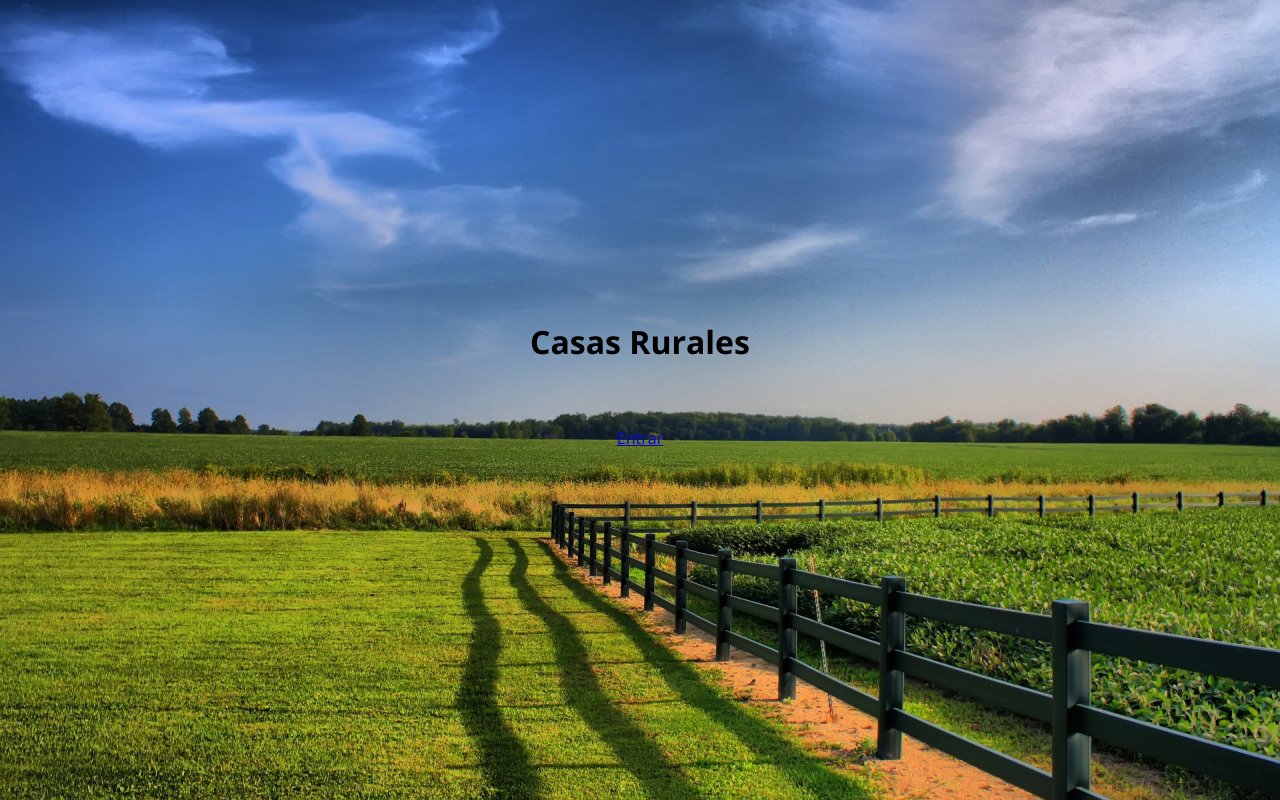
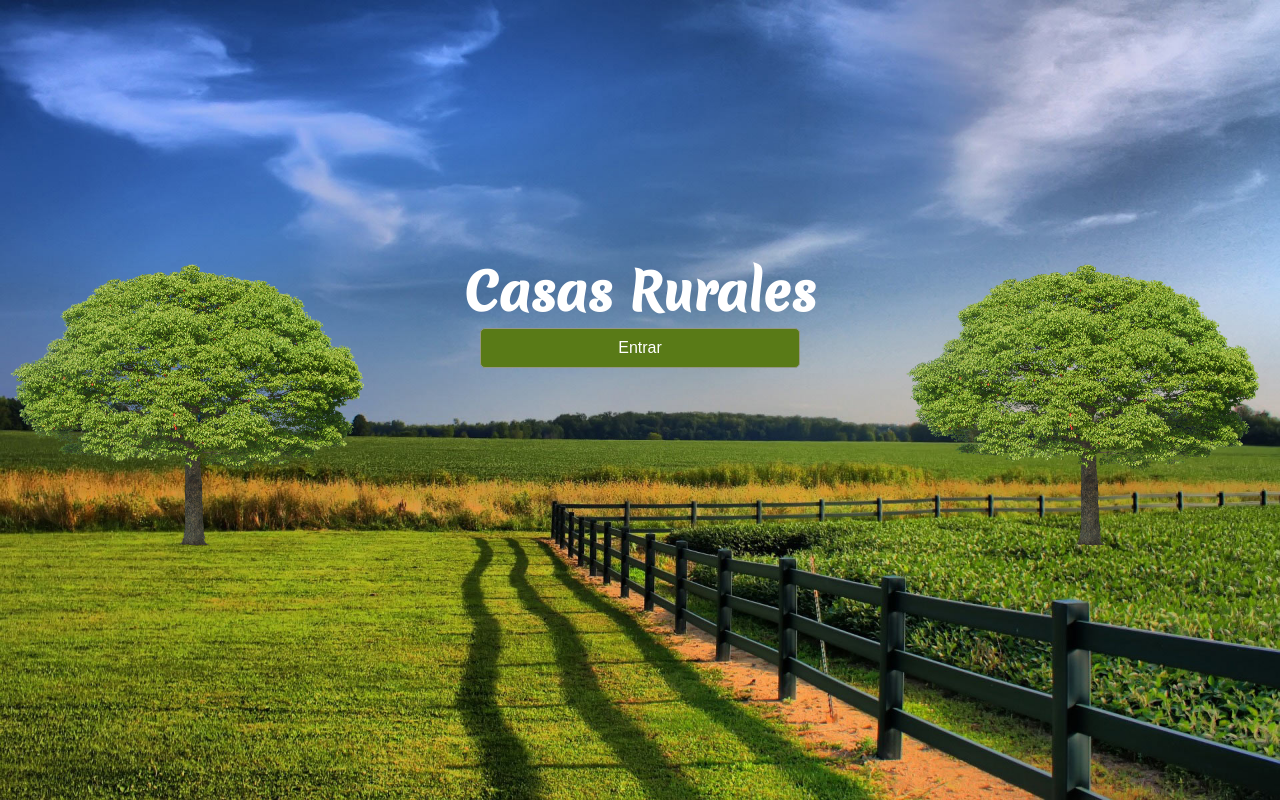
Before and after one commit to JuanPeWork/juanpework.github.io, a PHP site: page /Practica_12/intro.html in a window 1280 px wide. Run offline with PHP 8.4, Linux system fonts and the light colour scheme.

Commit message:
mas cambios

```diff
--- a/Practica_12/css/style.css
+++ b/Practica_12/css/style.css
@@ -68,7 +68,7 @@ nav ul li{
 	margin: 0 0;
 }
 nav ul li a{
-	display: inline;
+	display: block;
 	color: black;
 	text-decoration: none;
 	padding: 15px;
--- a/Practica_12/css/styleIntro.css
+++ b/Practica_12/css/styleIntro.css
@@ -19,21 +19,50 @@ html,body{
 	background-size: 100% 100%;
 	background-repeat: no-repeat;
 }
+@font-face{
+  font-family: MeriendaOne;
+  src: url(../fonts/MeriendaOne.ttf) format('truetype');
+}
 #principal{
-	height: 50%;
-	padding-top: 25%;
+	padding-top: 20%;
 }
 header{
 	text-align: center;
 }
 h1{
-	font-family: OpenSansBold;
-	margin: 0px;
-	padding: 0px;
+	font-family: MeriendaOne;
+	font-size: 50px;
+	margin-top: 0;
+	color: white;
+	margin: auto;
 }
-#contenido{
-	padding-top: 5%;
+input{
+	width: 25%;
+	margin: auto;
+	display: block;
+	padding: 10px;
+	border: 1px solid #949685;
+	background-color: #597A17;
+	color: white;
+	border-radius: 5px;
+}
+
+input[type="button"]:hover{
+	background-color: #2C3C0B;
 }
 a{
 	font-family: OpenSansRegular;
 }
+.img{
+	width: 30%;
+	height: 300px;
+	background: url(../Images/arbol.png);
+	background-size: 100% 100%;
+	display: block;
+}
+#der{
+	float:right;
+}
+#izq{
+	float: left;
+}
--- a/Practica_12/intro.html
+++ b/Practica_12/intro.html
@@ -8,12 +8,10 @@
 </head>
 <body>
 	<div id="principal">
-		<header>
+			<div id="izq" class="img"></div>
+			<div id="der" class="img"></div>
 			<h1>Casas Rurales</h1>
-		</header>
-		<div id="contenido">
-			<a href="index.html">Entrar</a>
-		</div>
+			<input type="button" value="Entrar">
 	</div>
 </body>
 </html>
```
Also changed, not shown: Practica_12/Images/arbol.png (renamed from Practica_12/Images/imagen.png), Practica_12/css/style-1.css (deleted).
